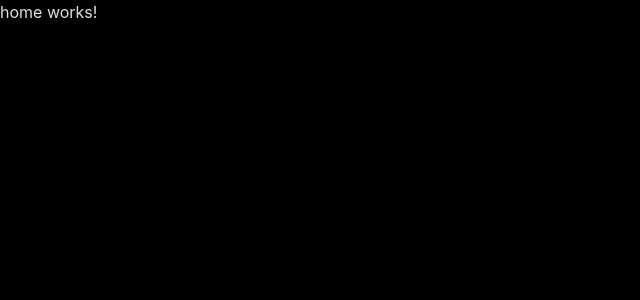
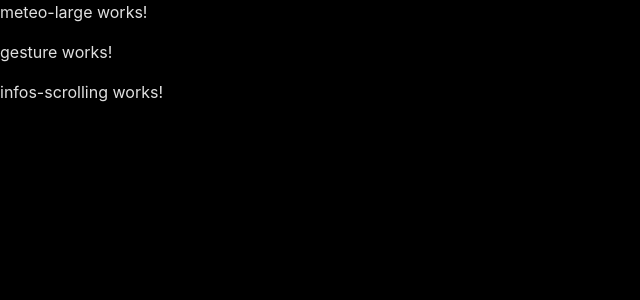
Before and after one commit to Zarhkoh/POIN, an Angular app: page / in a window 1280 px wide. Shown: the top 300 px of the page, without its empty margins (0-640 px from the left). Built offline with nearby package versions, Linux system fonts and the light colour scheme.

Commit message:
added homepage required components

```diff
--- a/src/app/components/home/home.component.html
+++ b/src/app/components/home/home.component.html
@@ -1 +1,3 @@
-<p>home works!</p>
+<app-meteo-large></app-meteo-large>
+<app-gesture></app-gesture>
+<app-infos-scrolling></app-infos-scrolling>
```
